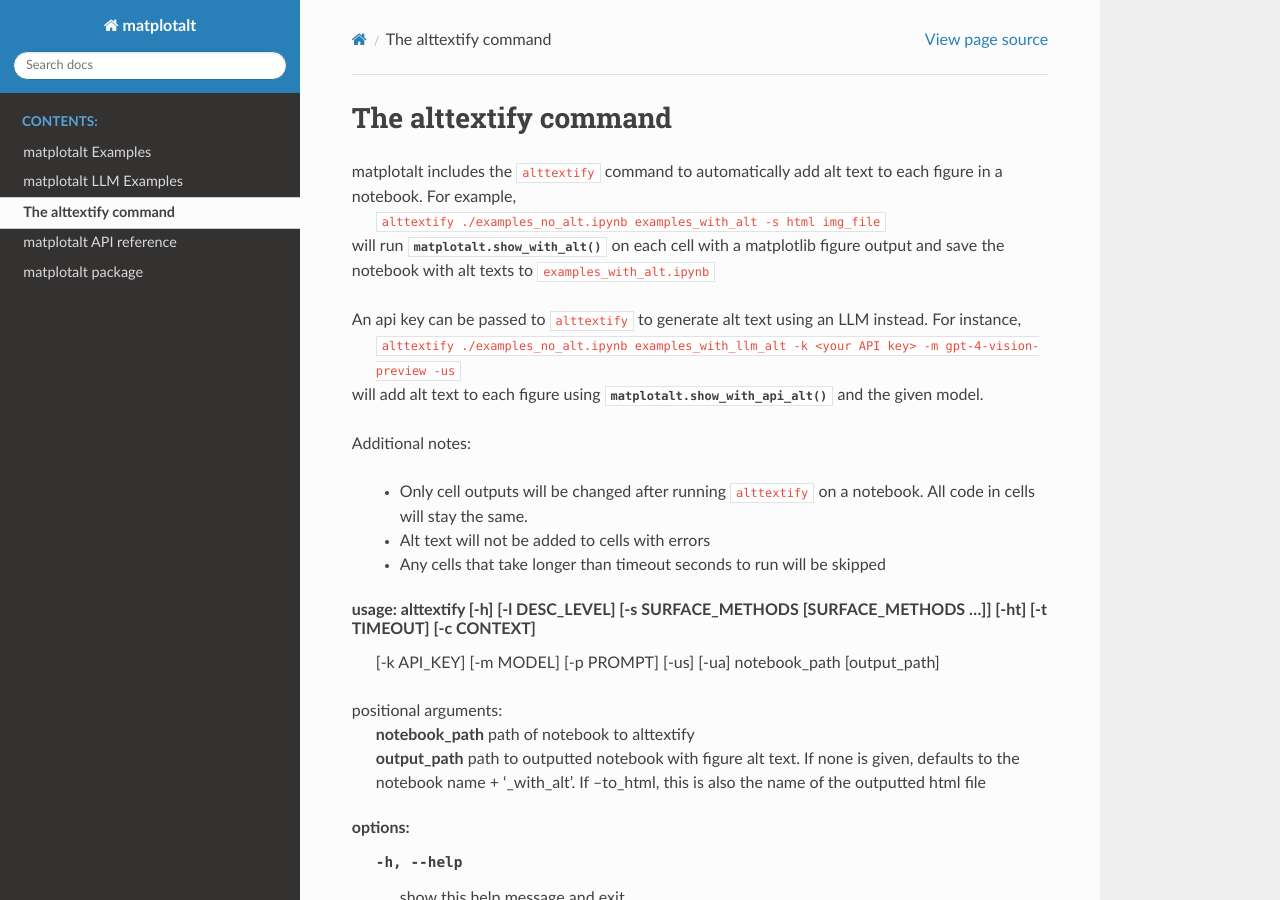
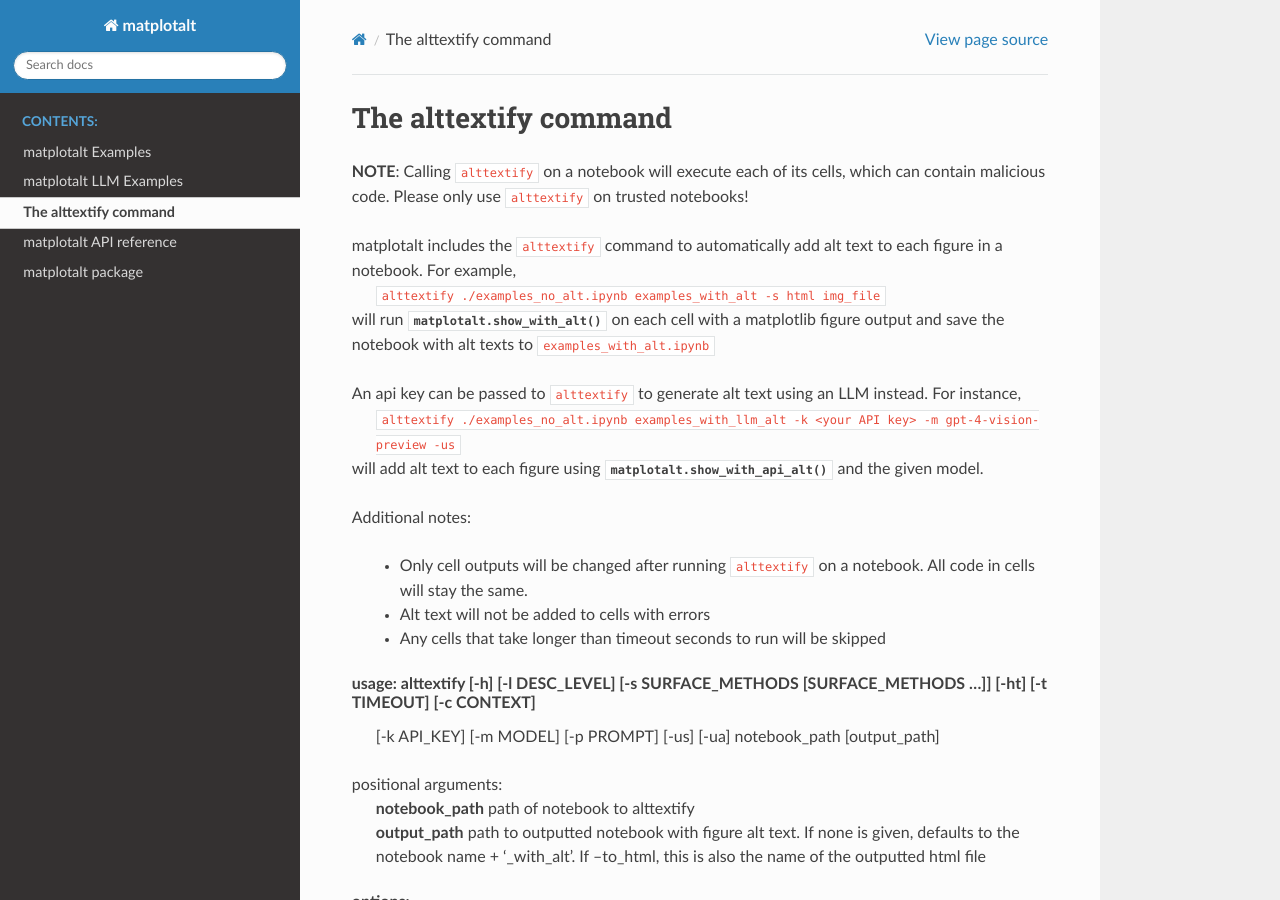
Before and after one commit to KaiNylund/matplotalt, a Sphinx documentation site: the page built from docs/source/alttextify.rst, in a window 1280 px wide and 900 px high. Built offline with Sphinx 7.4.7 and the Read the Docs theme 2.0.0, drawn with Linux system fonts in a browser that asks for light colours.

Commit message:
adding exec warning to alttextify docs

```diff
--- a/docs/source/alttextify.rst
+++ b/docs/source/alttextify.rst
@@ -1,5 +1,7 @@
 The alttextify command
 ======================
+
+**NOTE**: Calling ``alttextify`` on a notebook will execute each of its cells, which can contain malicious code. Please only use ``alttextify`` on trusted notebooks!
 
 | matplotalt includes the ``alttextify`` command to automatically add alt text to each figure in a notebook. For example,
 |    ``alttextify ./examples_no_alt.ipynb examples_with_alt -s html img_file``
```
